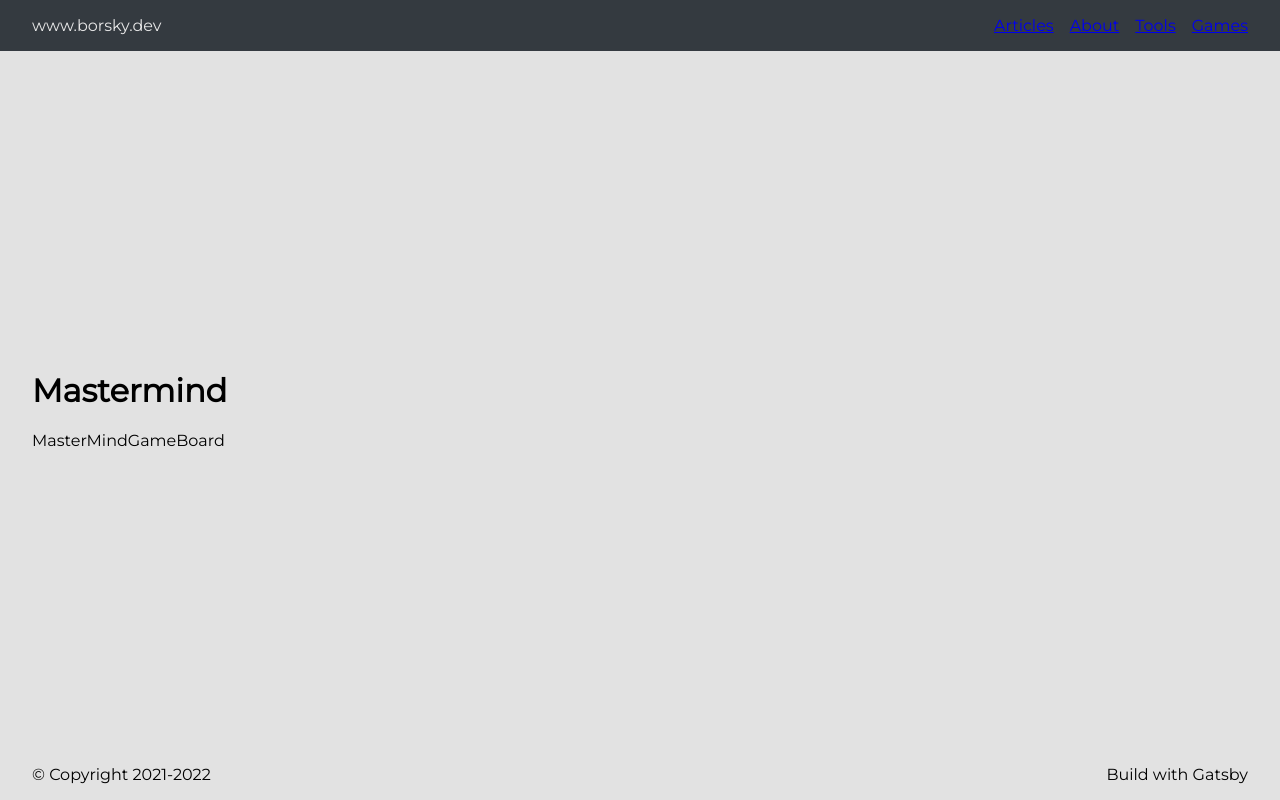
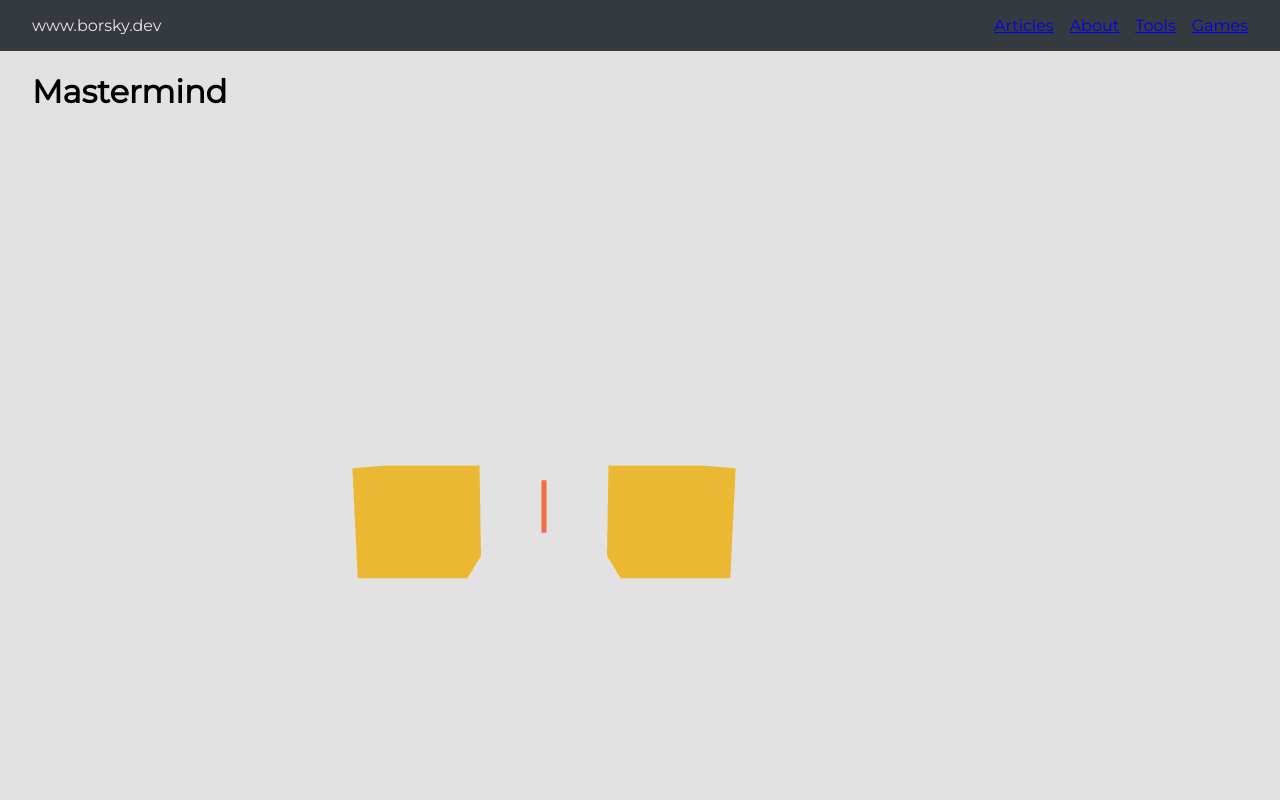
Before and after one commit to dancetrain/www.borsky.dev, a Gatsby site: page /games/mastermind in a window 1280 px wide. Shown: the top 800 px of the page. Built offline with nearby package versions, Linux system fonts and the light colour scheme; Gatsby itself is replaced by a stand-in of ours.

Commit message:
games: Added threejs + basic example

```diff
--- a/gatsby-config.ts
+++ b/gatsby-config.ts
@@ -16,7 +16,6 @@
                 "icon": "src/assets/images/logo.png"
             }
         },
-        "gatsby-plugin-mdx",
         {
             resolve: "gatsby-plugin-sharp",
         },
--- a/src/components/games/MasterMindGame/MasterMindGame.board.tsx
+++ b/src/components/games/MasterMindGame/MasterMindGame.board.tsx
@@ -1,12 +1,61 @@
-import React from 'react';
+import React, { createRef, useRef, useState } from 'react';
+import { BoxBufferGeometry, Color, Group, Mesh, MeshBasicMaterial, MeshStandardMaterial } from "three";
+import { Canvas, MeshProps, useFrame } from '@react-three/fiber'
+
+const backgroundColor = "#F1E3CE";
+const materials = {
+  default: new MeshBasicMaterial({color: '#464646'}),
+  rr: new MeshBasicMaterial({color: '#DCDCDC'}),
+  rw: new MeshBasicMaterial({color: '#8C8C8C'}),
+  ww: new MeshBasicMaterial({color: '#464646'})
+};
+
+const Box: React.FC<MeshProps> = (props) => {
+  // This reference gives us direct access to the THREE.Mesh object
+  const ref = createRef<Mesh>()
+  // Hold state for hovered and clicked events
+  const [hovered, hover] = useState(false)
+  const [clicked, click] = useState(false)
+  // Subscribe this component to the render-loop, rotate the mesh every frame
+  useFrame((state, delta) => (ref.current!!.rotation.x += 0.01))
+  // Return the view, these are regular Threejs elements expressed in JSX
+  return (
+      <mesh
+          {...props}
+          ref={ref}
+          scale={clicked ? 1.5 : 1}
+          onClick={(event) => click(!clicked)}
+          onPointerOver={(event) => hover(true)}
+          onPointerOut={(event) => hover(false)}>
+        <boxGeometry args={[1, 1, 1]}/>
+        <meshStandardMaterial color={hovered ? 'hotpink' : 'orange'}/>
+      </mesh>
+  )
+}
+
+const MasterMindGameBoard = () => {
+
+  const group = new Group();
+  const geo = new BoxBufferGeometry(2, 2, 2);
+  const mat = new MeshStandardMaterial({color: 0x1fbeca});
+  const mesh = new Mesh(geo, mat);
+  group.position.set(0, 0.1, 0.1);
+  group.add(mesh);
+
+  const color = new Color(backgroundColor);
 
 
-const MasterMindGameBoard = () => {
-  return (
-    <div>
-      MasterMindGameBoard
-    </div>
-  );
+  return <Canvas>
+    <ambientLight/>
+    <group position={[0, 0.1, 0.1]}>
+      <mesh>
+        <boxBufferGeometry attach="geometry" args={[0.047, 0.5, 0.29]}/>
+        <meshStandardMaterial attach="material" color={0xf95b3c}/>
+      </mesh>
+    </group>
+    <Box position={[-1.2, 0, 0]}/>
+    <Box position={[1.2, 0, 0]}/>
+  </Canvas>;
 };
 
 export default MasterMindGameBoard;
--- a/src/components/games/MasterMindGame/MasterMindGame.tsx
+++ b/src/components/games/MasterMindGame/MasterMindGame.tsx
@@ -5,7 +5,10 @@
 const MasterMindGame = () => {
 
   return (
-    <div>
+    <div style={{
+      width: '1024px',
+      height: '768px',
+    }}>
       <MasterMindGameBoard />
     </div>
   );
```
Also changed, not shown: package.json (+6 -6 lines), 1 other file.
